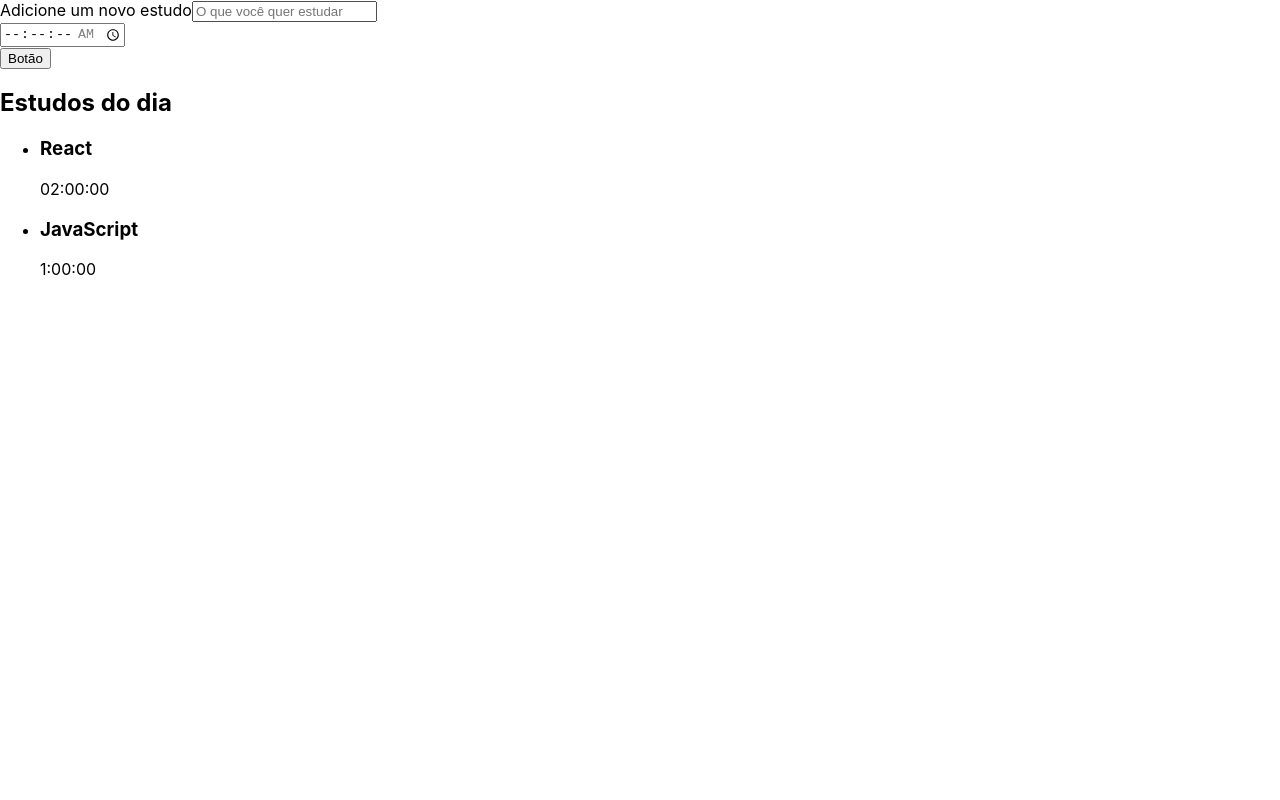
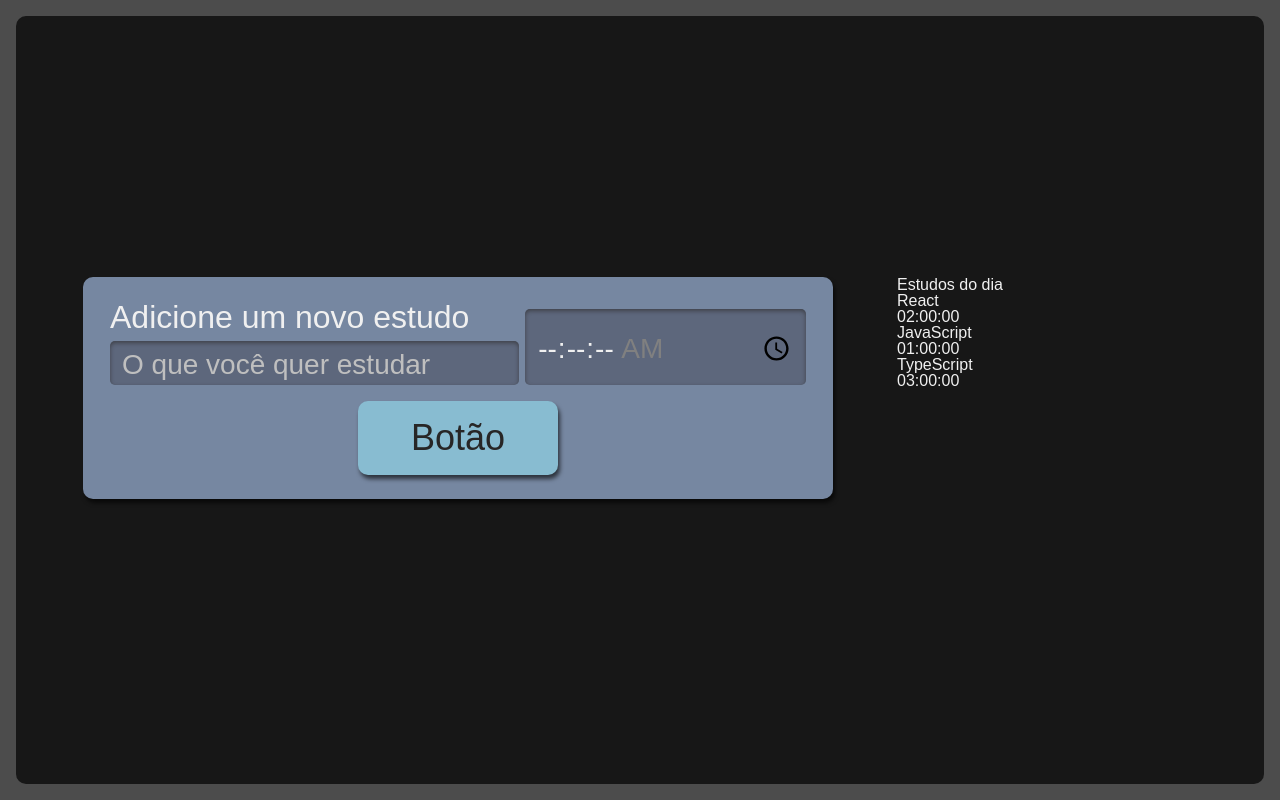
Before and after one commit to LaisBeluco/React-Alura, a React (Create React App) app: page / in a window 1280 px wide. Built offline with nearby package versions, Linux system fonts and the light colour scheme.

Commit message:
Implementando estilização com SASS

```diff
--- a/package.json
+++ b/package.json
@@ -39,5 +39,8 @@
       "last 1 firefox version",
       "last 1 safari version"
     ]
+  },
+  "devDependencies": {
+    "sass": "^1.54.9"
   }
 }
--- a/src/App.tsx
+++ /dev/null
@@ -1,15 +0,0 @@
-import React from "react";
-import Button from "./components/Button";
-import Formulario from "./components/Form";
-import Lista from "./components/List";
-
-function App() {
-  return (
-    <div className="App">
-      <Formulario />
-      <Lista />
-    </div>
-  );
-}
-
-export default App;
--- a/src/components/Button/index.tsx
+++ b/src/components/Button/index.tsx
@@ -1,9 +1,10 @@
 import React from "react";
+import './style.scss';
 
 class Button extends React.Component{
   render(): React.ReactNode {
     return(
-      <button>
+      <button className="botao">
         Botão
       </button>
     )
--- /dev/null
+++ b/src/components/Button/style.scss
@@ -0,0 +1,25 @@
+.botao {
+  align-self: center;
+  background-color: #88bcd1;
+  border-radius: 10px;
+  box-shadow: 2px 4px 4px #0000009F;
+  color: #272626;
+  cursor: pointer;
+  font-size: 1.25rem;
+  padding: 16px;
+  width: 150px;
+
+  &:active {
+    background-color: #7CA6B7;
+    box-shadow: 2px 2px 4px #0000009F inset;
+  }
+}
+
+@media screen and (min-width: 1280px) {
+  .botao {
+    grid-column-start: span 2;
+    justify-self: center;
+    width: 200px;
+    font-size: 2.25rem;
+  }
+}
--- a/src/components/Form/index.tsx
+++ b/src/components/Form/index.tsx
@@ -1,11 +1,12 @@
 import React from "react";
 import Button from "../Button";
+import './style.scss';
 
 class Formulario extends React.Component {
   render() {
     return (
-      <form action="">
-        <div>
+      <form className="novaTarefa">
+        <div className="inputContainer">
           <label htmlFor="tarefa">Adicione um novo estudo</label>
           <input
             type="text"
@@ -15,7 +16,7 @@
             required
           />
         </div>
-        <div>
+        <div className="inputContainer">
           <label htmlFor="tempo"></label>
           <input
             type="time"
--- /dev/null
+++ b/src/components/Form/style.scss
@@ -0,0 +1,61 @@
+.novaTarefa {
+  display:flex;
+  flex-direction: column;
+  grid-area: nova-tarefa;
+  background-color: #7687A1;
+  border-radius: 10px;
+  box-shadow: 2px 4px 4px #0000009F;
+  padding: 12px;
+
+  .inputContainer {
+    display: flex;
+    flex-direction: column;
+    width: 100%;
+    margin-bottom: 16px;
+
+    label {
+      margin-bottom: 8px;
+      font-size: 1.25rem;
+    }
+
+    input {
+      width: 100%;
+      padding: 8px 12px 4px;
+      box-sizing: border-box;
+      border: unset;
+      border-radius: 5px;
+      background-color: #5D677C;
+      box-shadow: 0px 2px 4px #2D2B2B9F inset;
+
+      &::placeholder {
+        color: #BFBFBF;
+      }
+    }
+  }
+
+  @media screen and (min-width: 1280px) {
+    flex-direction: row;
+    flex-wrap: wrap;
+    justify-content: space-around;
+    font-size: 2.25rem;
+    padding: 24px;
+    box-sizing: border-box;
+
+    .inputContainer {
+      width: calc(60% - 12px);
+
+      &:last-of-type {
+        width: 40%;
+      }
+
+      label {
+        font-size: 2rem;
+      }
+
+      input {
+        height: 100%;
+        font-size: 1.75rem;
+      }
+    }
+  }
+}
--- a/src/components/List/index.tsx
+++ b/src/components/List/index.tsx
@@ -1,18 +1,30 @@
 import React from "react";
 
 function Lista() {
+  const tarefas = [
+    {
+      tarefa: "React",
+      tempo: "02:00:00",
+    },
+    {
+      tarefa: "JavaScript",
+      tempo: "01:00:00",
+    },
+    {
+      tarefa: "TypeScript",
+      tempo: "03:00:00"
+    },
+  ];
   return (
     <aside>
       <h2>Estudos do dia</h2>
       <ul>
-        <li>
-          <h3>React</h3>
-        <span>02:00:00</span>
+        {tarefas.map((item, index) => (
+          <li key={index}>
+          <h3>{item.tarefa}</h3>
+          <span>{item.tempo}</span>
         </li>
-        <li>
-          <h3>JavaScript</h3>
-        <span>1:00:00</span>
-        </li>
+        ))}
       </ul>
     </aside>
   );
--- a/src/index.css
+++ b/src/index.css
@@ -1,13 +1,95 @@
+html, body, div, span, applet, object, iframe,
+h1, h2, h3, h4, h5, h6, p, blockquote, pre,
+a, abbr, acronym, address, big, cite, code,
+del, dfn, em, img, ins, kbd, q, s, samp,
+small, strike, strong, sub, sup, tt, var,
+b, u, i, center,
+dl, dt, dd, ol, ul, li,
+fieldset, form, label, legend,
+table, caption, tbody, tfoot, thead, tr, th, td,
+article, aside, canvas, details, embed,
+figure, figcaption, footer, header, hgroup,
+menu, nav, output, ruby, section, summary,
+time, mark, audio, video {
+	margin: 0;
+	padding: 0;
+	border: 0;
+	font-size: 100%;
+	font: inherit;
+	vertical-align: baseline;
+}
+/* HTML5 display-role reset for older browsers */
+article, aside, details, figcaption, figure,
+footer, header, hgroup, menu, nav, section {
+	display: block;
+}
 body {
-  margin: 0;
-  font-family: -apple-system, BlinkMacSystemFont, 'Segoe UI', 'Roboto', 'Oxygen',
-    'Ubuntu', 'Cantarell', 'Fira Sans', 'Droid Sans', 'Helvetica Neue',
-    sans-serif;
-  -webkit-font-smoothing: antialiased;
-  -moz-osx-font-smoothing: grayscale;
+	line-height: 1;
+}
+ol, ul {
+	list-style: none;
+}
+blockquote, q {
+	quotes: none;
+}
+blockquote:before, blockquote:after,
+q:before, q:after {
+	content: '';
+	content: none;
+}
+table {
+	border-collapse: collapse;
+	border-spacing: 0;
 }
 
-code {
-  font-family: source-code-pro, Menlo, Monaco, Consolas, 'Courier New',
-    monospace;
+
+input {
+	font-family: inherit;
+	font-size: inherit;
+	font-weight: inherit;
+	color: inherit;
 }
+
+button {
+	border: unset;
+	background-color: unset;
+	font-family: inherit;
+	font-size: inherit;
+	font-weight: inherit;
+	color: inherit;
+}
+
+@import url('https://fonts.googleapis.com/css2?family=Manjari&display=swap');
+
+body {
+	display: flex;
+	justify-content: center;
+	font-family: 'Manjari', sans-serif;
+	color: #F0F0F0;
+	background-color: #4C4C4C;
+	height: 100%;
+	width: 100%;
+	padding: 16px;
+	box-sizing: border-box;
+}
+
+#root {
+	width: 100%;
+}
+
+::-webkit-scrollbar {
+	width: 8px;
+}
+
+::-webkit-scrollbar-track {
+	background: unset;
+}
+
+::-webkit-scrollbar-thumb {
+	border-radius: 4px;
+	background: #888;
+}
+
+::-webkit-scrollbar-thumb:hover {
+	background: #555;
+}
--- a/src/index.tsx
+++ b/src/index.tsx
@@ -1,7 +1,7 @@
 import React from 'react';
 import ReactDOM from 'react-dom/client';
 import './index.css';
-import App from './App';
+import App from './pages/App';
 const root = ReactDOM.createRoot(
   document.getElementById('root') as HTMLElement
 );
--- /dev/null
+++ b/src/pages/App.tsx
@@ -0,0 +1,16 @@
+import React from "react";
+import Button from "../components/Button";
+import Formulario from "../components/Form";
+import Lista from "../components/List";
+import './style.scss';
+
+function App() {
+  return (
+    <div className="AppStyle">
+      <Formulario />
+      <Lista />
+    </div>
+  );
+}
+
+export default App;
--- /dev/null
+++ b/src/pages/style.scss
@@ -0,0 +1,30 @@
+.AppStyle {
+  display: grid;
+  grid-template-rows: min-content min-content auto;
+  grid-template-areas:
+  "nova-tarefa"
+  "cronometro"
+  "tarefas"
+  ;
+  row-gap: 24px;
+  min-width: 320px;
+  min-height: calc(100vh - 32px);
+  width: 100%;
+  padding: 32px;
+  box-sizing: border-box;
+  border-radius: 10px;
+  background-color: #171717;
+
+  @media screen and (min-width:1280px)  {
+    grid-template-areas:
+    "nova-tarefa tarefas"
+    "cronometro tarefas"
+    ;
+    column-gap: 64px;
+    grid-template-rows: min-content min-content;
+    grid-template-columns: 750px 300px;
+    justify-content: center;
+    align-content: center;
+    padding: 64px;
+  }
+}
```
Also changed, not shown: 1 other file (tests, documents, lock files or other folders).
